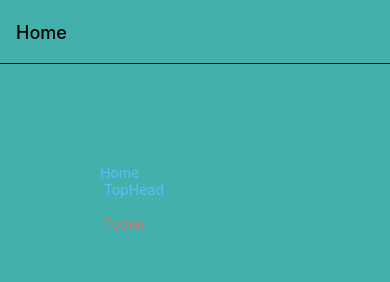
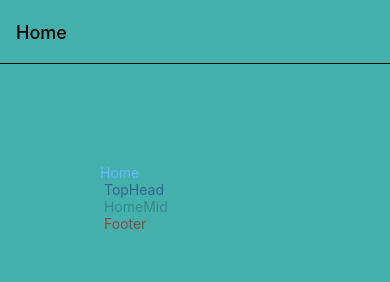
Before and after one commit to psteingh/LTRapp, a React Native app: screen /Home in a window 390 px wide. Shown: the top 282 px of the page. Built offline with nearby package versions, Linux system fonts and the light colour scheme.

Commit message:
ltrapp04071256

```diff
--- a/home/footer.js
+++ b/home/footer.js
@@ -14,6 +14,6 @@ export default Footer;
 
 const styles = StyleSheet.create({
     footerText: {
-        color: Colors.primaryLred
+        color: Colors.primaryDred
     }
 });
--- a/home/homemid.js
+++ b/home/homemid.js
@@ -14,6 +14,6 @@ export default HomeMid;
 
 const styles = StyleSheet.create({
     homeMidText: {
-        color: Colors.primaryLgreen
+        color: Colors.primaryDgreen
     }
 });
--- a/home/tophead.js
+++ b/home/tophead.js
@@ -14,6 +14,6 @@ export default TopHead;
 
 const styles = StyleSheet.create({
     topHeadText: {
-        color: Colors.primaryLblue
+        color: Colors.primaryDblue
     }
 });
```
